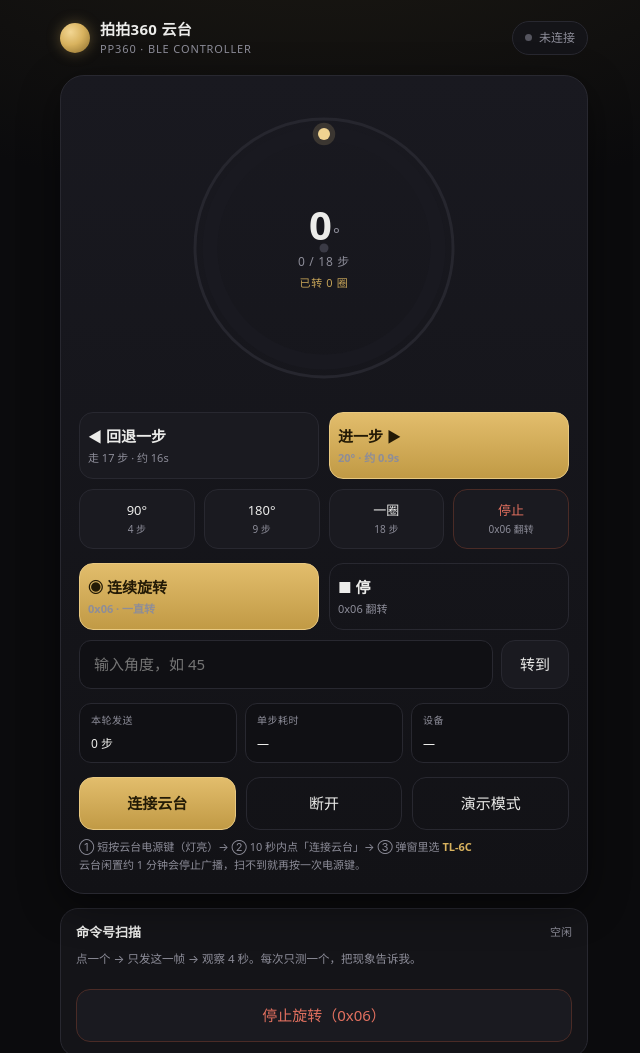
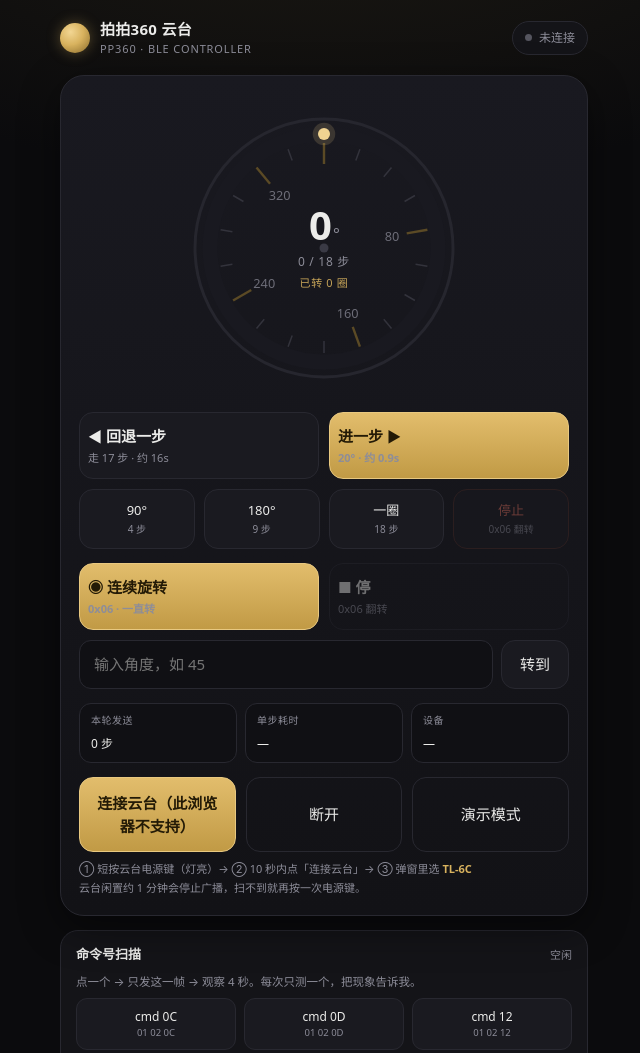
Before and after one commit to xfr1688/pp360-ble, a plain HTML site: page index.html in a window 1280 px wide. Shown: the top 1053 px of the page, without its empty margins (316-956 px from the left). Drawn offline with Linux system fonts and the light colour scheme.

Commit message:
fix(web): 修正 btnStop 绑定行的转义错误

```diff
--- a/index.html
+++ b/index.html
@@ -250,7 +250,7 @@
         <input id="rawIn" value="11 01 55 01 02 02 00 01 11 88 88 88 00 00 00 0D 0A">
         <button id="btnRaw">发送</button>
       </div>
-      </div>
+    </div>
   </details>
 
   <footer>
@@ -578,7 +578,7 @@ document.querySelectorAll(".grid4 button[data-deg]").forEach(btn=>{
     steps(n===0?RING:n, {label:`转到 ${deg}°`});
   };
 });
-$(\"btnStop\").onclick = async ()=>{
+$("btnStop").onclick = async ()=>{
   if(!S.w && !S.demo){ toast("还没连上"); return; }
   if(S.demo){ toast("演示模式无需停止"); return; }
   if(!S.spin){ toast("当前已是停止状态，未发送（若仍在转，点上方「停止旋转」）"); return; }
```
